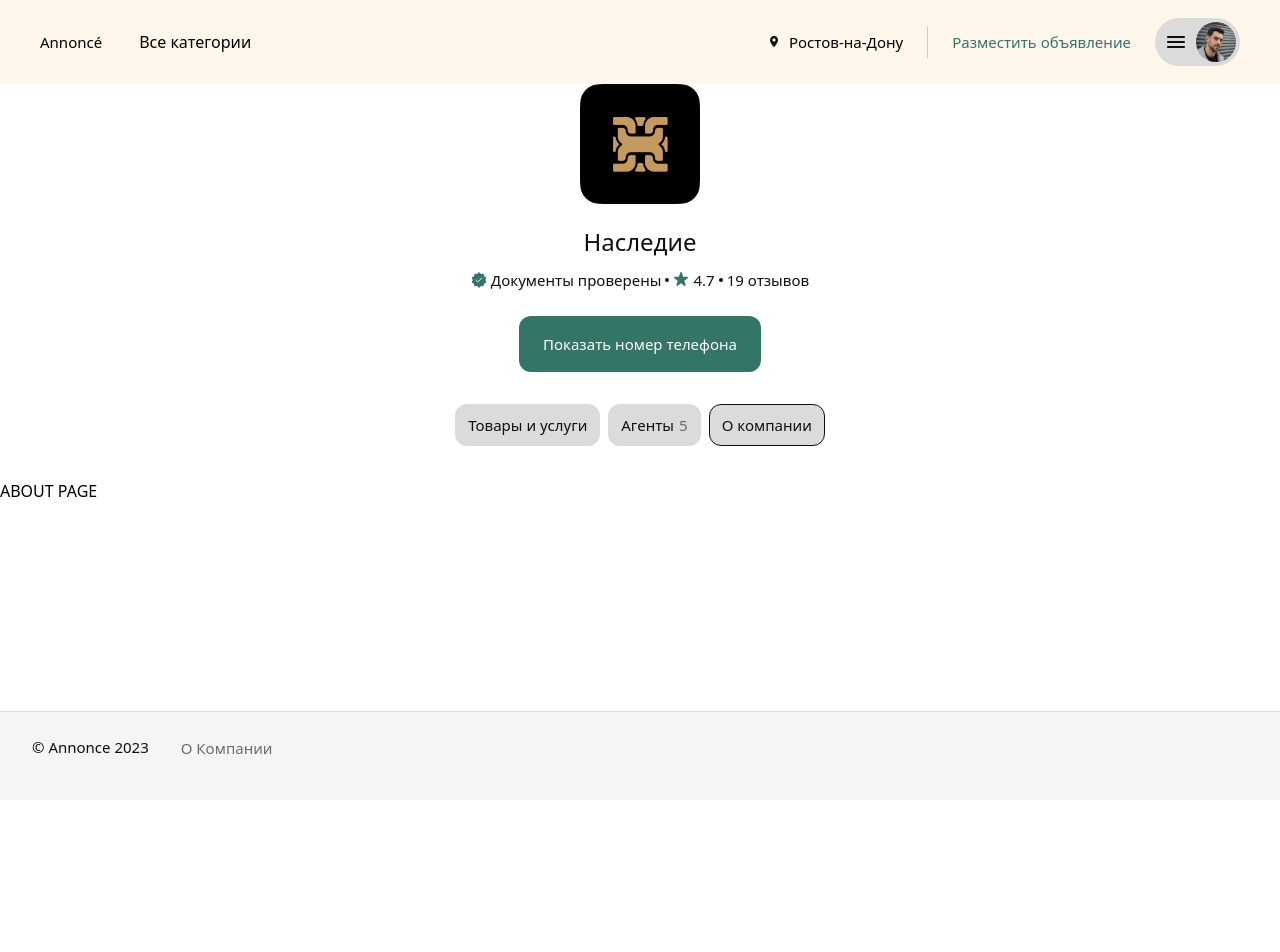
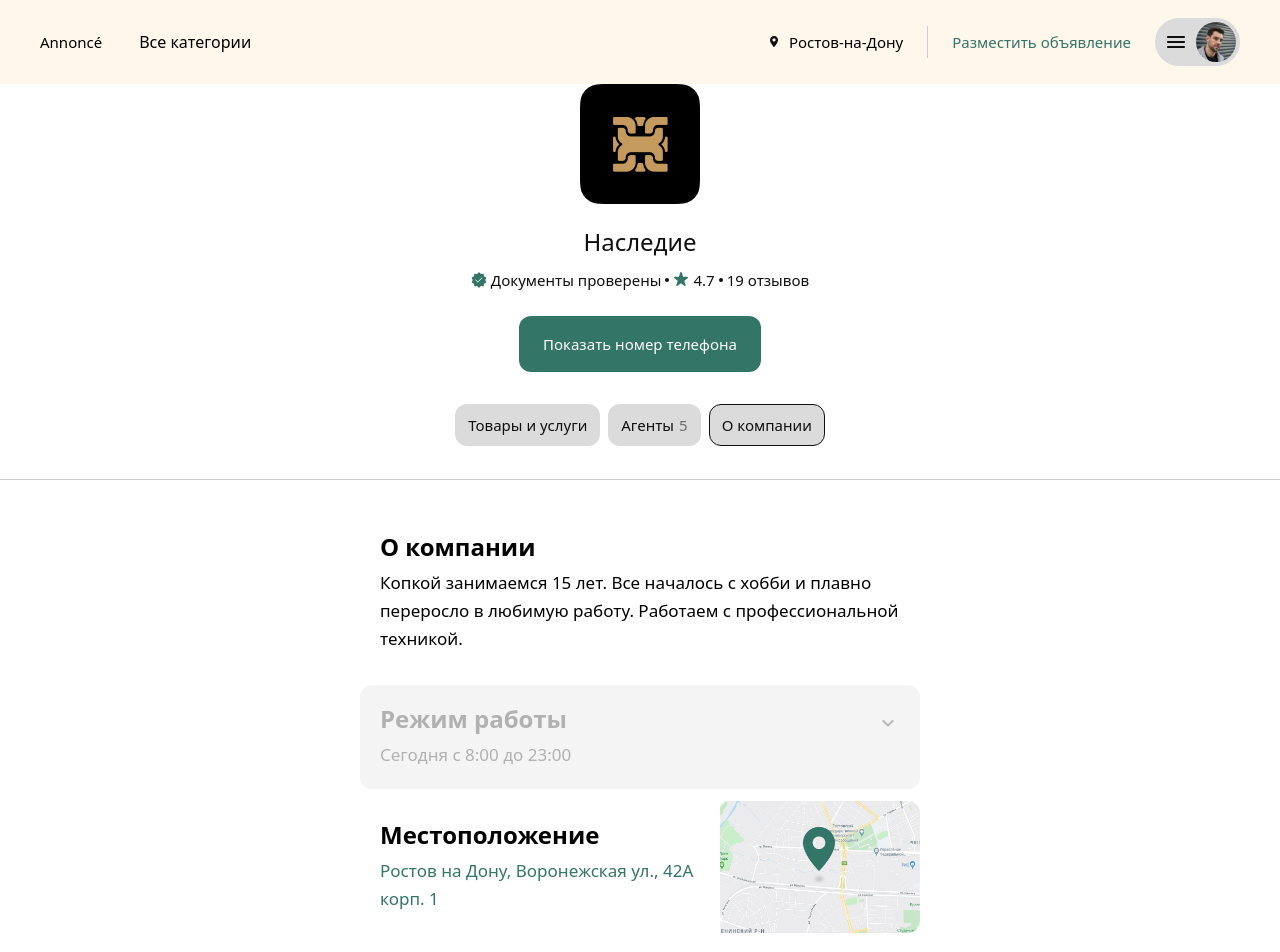
Before and after one commit to zvk23/osmi-test, a Nuxt app: page /index/about in a window 1280 px wide. Shown: the top 952 px of the page. Before the commit the page ends 800 px from the top, so only its background shows below. Built offline with nearby package versions, Linux system fonts and the light colour scheme.

Commit message:
Верстка страница "О Компании"

```diff
--- /dev/null
+++ b/app/components/icons/AppArrowIcon.vue
@@ -0,0 +1,20 @@
+<template>
+  <div class="flex items-center">
+    <svg
+      width="24"
+      height="24"
+      viewBox="0 0 24 24"
+      fill="none"
+      xmlns="http://www.w3.org/2000/svg"
+    >
+      <path
+        fill-rule="evenodd"
+        clip-rule="evenodd"
+        d="M8.11997 9.29L12 13.17L15.88 9.29C16.27 8.9 16.9 8.9 17.29 9.29C17.68 9.68 17.68 10.31 17.29 10.7L12.7 15.29C12.31 15.68 11.68 15.68 11.29 15.29L6.69997 10.7C6.30997 10.31 6.30997 9.68 6.69997 9.29C7.08997 8.91 7.72997 8.9 8.11997 9.29Z"
+        fill="#0F0F0F"
+      />
+    </svg>
+  </div>
+</template>
+
+<script setup lang="ts"></script>
--- a/app/pages/index/about.vue
+++ b/app/pages/index/about.vue
@@ -1,13 +1,42 @@
 <template>
-  <div>
-    ABOUT PAGE
+  <hr class="border-gray-300" />
+
+  <div class="max-w-[560px] mx-auto py-[33px] flex flex-col gap-[12px]">
+    <div class="p-[20px]">
+      <h3 class="font-bold text-[24px]/[28px] mb-[8px]">О компании</h3>
+      <span class="text-[17px]/[28px]"
+        >Копкой занимаемся 15 лет. Все началось с хобби и плавно переросло в
+        любимую работу. Работаем с профессиональной техникой.
+      </span>
+    </div>
+
+    <div class="p-[20px] bg-gray-100 rounded-[12px] opacity-[0.3]">
+      <div class="flex justify-between">
+        <h3 class="font-bold text-[24px]/[28px] mb-[8px]">Режим работы</h3>
+        <AppArrowIcon />
+      </div>
+
+      <div class="text-[17px]/[28px]">
+        Сегодня с 8:00 до 23:00
+      </div>
+    </div>
+
+    <div class="pr-0 rounded-[12px] flex overflow-hidden">
+      <div class="p-[20px]">
+        <h3 class="font-bold text-[24px]/[28px] mb-[8px]">Местоположение</h3>
+
+        <div class="text-[17px]/[28px] text-blue-500">
+          <a href="https://www.google.com/maps?q=47.2441874,39.6777074&z=16" target="_blank">Ростов на Дону, Воронежская ул., 42А корп. 1</a>
+        </div>
+      </div>
+
+      <img src="/img/map.jpg" alt="" class="h-[132px]">
+    </div>
   </div>
 </template>
 
 <script setup lang="ts">
-
+import AppArrowIcon from '~/components/icons/AppArrowIcon.vue';
 </script>
 
-<style scoped>
-
-</style>
+<style scoped></style>
```
Also changed, not shown: public/img/map.jpg (added).
